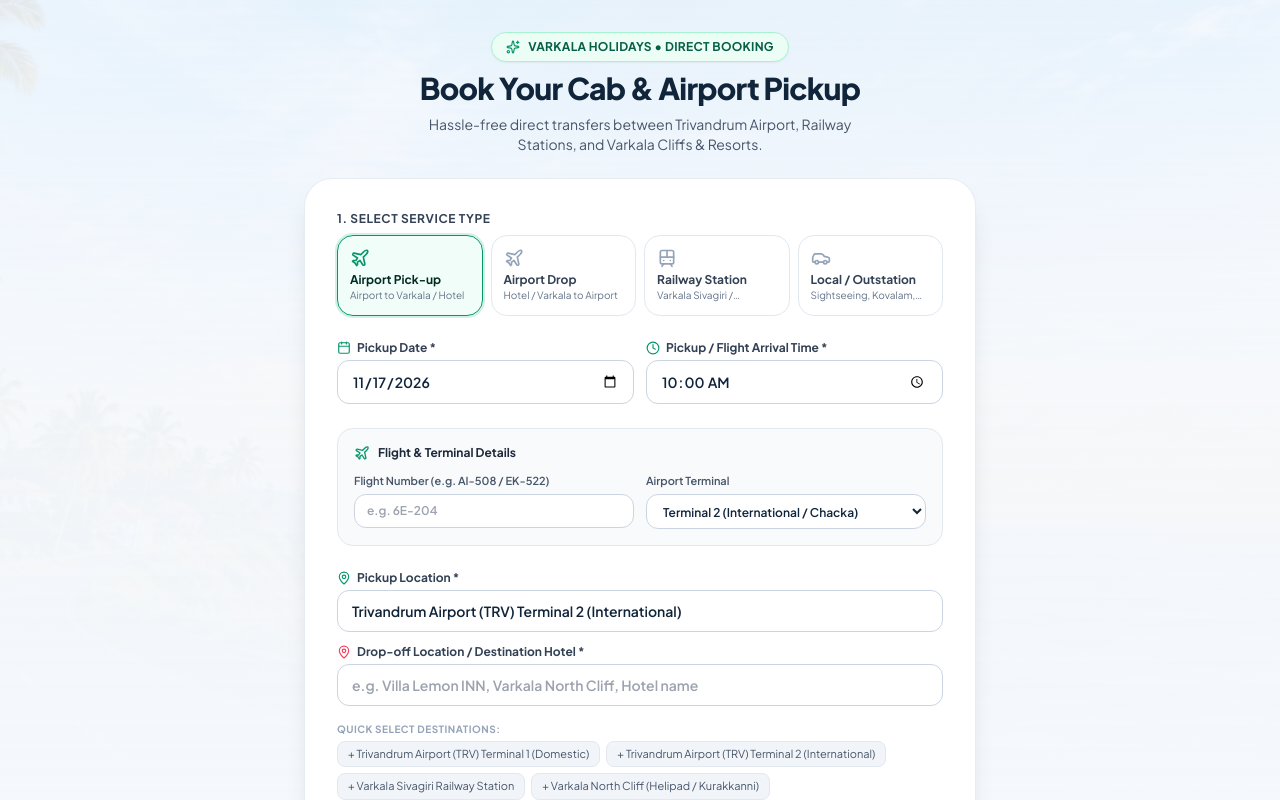
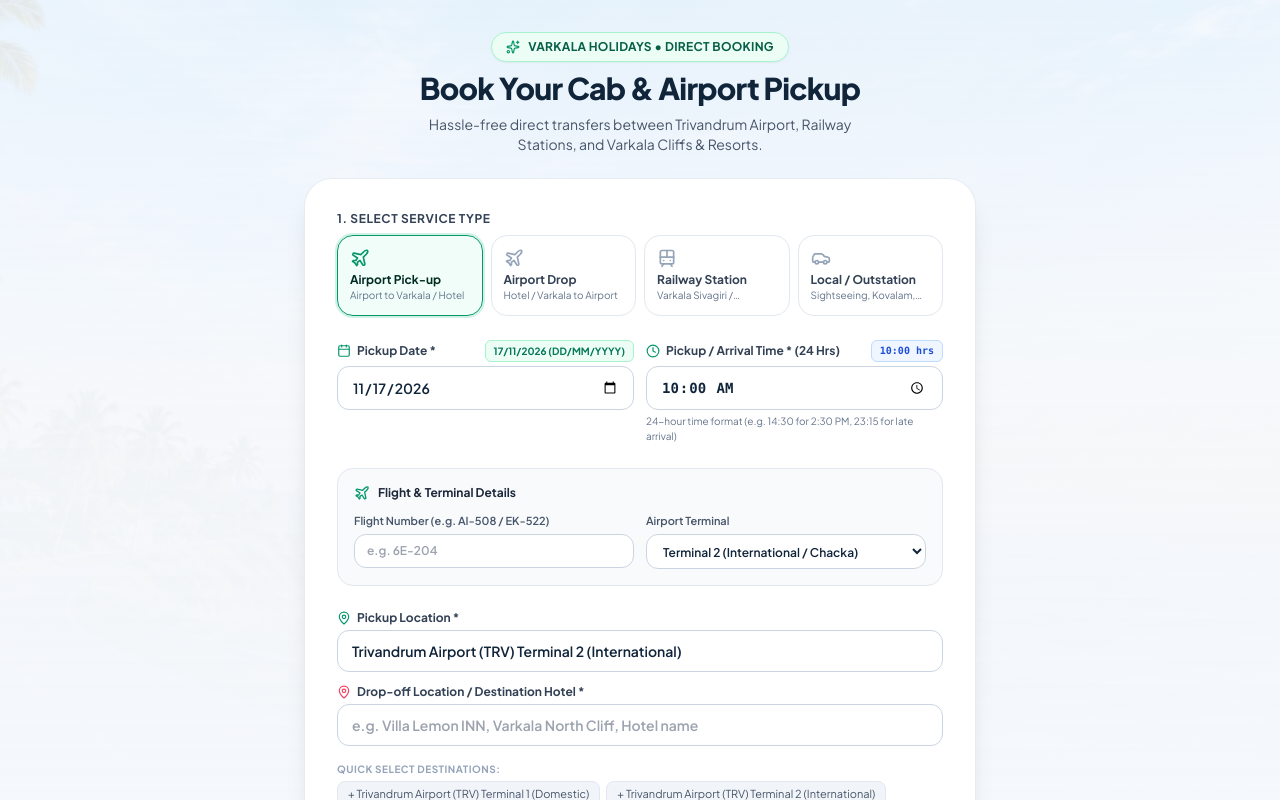
Before and after one commit to arjun-aji/villalemon-pickup, a React (Vite) app in the folder frontend/: page /book in a window 1280 px wide. Built offline with nearby package versions, Linux system fonts and the light colour scheme; no server answers.

Commit message:
Enforce 24-hour time format and DD/MM/YYYY date format across all forms, tables, and website pages

```diff
--- a/frontend/src/pages/admin/AddTripPage.tsx
+++ b/frontend/src/pages/admin/AddTripPage.tsx
@@ -828,7 +828,12 @@ const AddTripPage: React.FC = () => {
 
               <div className="grid grid-cols-2 gap-2">
                 <div>
-                  <label className="block font-semibold text-slate-700 mb-1">Duty Date *</label>
+                  <label className="block font-semibold text-slate-700 mb-1 flex items-center justify-between">
+                    <span>Duty Date *</span>
+                    <span className="text-[10px] text-emerald-700 font-bold bg-emerald-50 px-2 py-0.5 rounded-md border border-emerald-200">
+                      {formatDate(tripDate)} (DD/MM/YYYY)
+                    </span>
+                  </label>
                   <input
                     type="date"
                     value={tripDate}
@@ -838,14 +843,21 @@ const AddTripPage: React.FC = () => {
                   />
                 </div>
                 <div>
-                  <label className="block font-semibold text-slate-700 mb-1">Pickup Time *</label>
+                  <label className="block font-semibold text-slate-700 mb-1 flex items-center justify-between">
+                    <span>Pickup Time * (24 Hrs)</span>
+                    <span className="text-[10px] text-blue-700 font-bold bg-blue-50 px-2 py-0.5 rounded-md border border-blue-200 font-mono">
+                      {formatTime(pickupTime)} hrs
+                    </span>
+                  </label>
                   <input
                     type="time"
+                    step="60"
                     value={pickupTime}
                     onChange={e => setPickupTime(e.target.value)}
                     required
-                    className="w-full px-2.5 py-2 rounded-xl border border-slate-200 focus:ring-2 focus:ring-navy-primary/20 font-medium"
+                    className="w-full px-2.5 py-2 rounded-xl border border-slate-200 focus:ring-2 focus:ring-navy-primary/20 font-medium font-mono"
                   />
+                  <span className="text-[10px] text-slate-400 mt-0.5 block">24-hour time (e.g. 14:30 for 2:30 PM, 02:15 for night pickup)</span>
                 </div>
               </div>
             </div>
--- a/frontend/src/pages/admin/TripsPage.tsx
+++ b/frontend/src/pages/admin/TripsPage.tsx
@@ -3146,7 +3146,12 @@ const TripsPage: React.FC = () => {
           <form onSubmit={handleSaveTripEdit} className="space-y-4 text-xs">
             <div className="grid grid-cols-1 sm:grid-cols-3 gap-3">
               <div>
-                <label className="label">Trip Date *</label>
+                <label className="label flex items-center justify-between">
+                  <span>Trip Date *</span>
+                  <span className="text-[10px] text-emerald-700 font-bold bg-emerald-50 px-2 py-0.5 rounded-md border border-emerald-200">
+                    {formatDate(editForm.trip_date)} (DD/MM/YYYY)
+                  </span>
+                </label>
                 <input
                   type="date"
                   required
@@ -3156,14 +3161,21 @@ const TripsPage: React.FC = () => {
                 />
               </div>
               <div>
-                <label className="label">Pickup Time *</label>
+                <label className="label flex items-center justify-between">
+                  <span>Pickup Time * (24 Hrs)</span>
+                  <span className="text-[10px] text-blue-700 font-bold bg-blue-50 px-2 py-0.5 rounded-md border border-blue-200 font-mono">
+                    {formatTime(editForm.pickup_time)} hrs
+                  </span>
+                </label>
                 <input
                   type="time"
+                  step="60"
                   required
                   value={editForm.pickup_time}
                   onChange={e => setEditForm({ ...editForm, pickup_time: e.target.value })}
-                  className="input-field"
-                />
+                  className="input-field font-mono"
+                />
+                <span className="text-[10px] text-slate-400 mt-0.5 block">24-hour time format (e.g. 14:30)</span>
               </div>
               <div>
                 <label className="label">Trip Category *</label>
--- a/frontend/src/pages/public/ClientBookingPage.tsx
+++ b/frontend/src/pages/public/ClientBookingPage.tsx
@@ -19,6 +19,7 @@ import {
   Info,
 } from 'lucide-react';
 import { tripService } from '../../services/tripService';
+import { formatDate, formatTime } from '../../utils/formatters';
 
 const TRIP_CATEGORIES = [
   { id: 'Airport Pick-up', label: 'Airport Pick-up', icon: Plane, desc: 'Airport to Varkala / Hotel' },
@@ -190,7 +191,7 @@ const ClientBookingPage: React.FC = () => {
               </div>
               <div className="flex justify-between items-center pb-2 border-b border-slate-200">
                 <span className="text-slate-500 font-medium">Date & Time</span>
-                <span className="font-bold text-slate-900">{tripDate} at {pickupTime}</span>
+                <span className="font-bold text-slate-900">{formatDate(tripDate)} at {formatTime(pickupTime)} hrs</span>
               </div>
               <div className="flex justify-between items-center pb-2 border-b border-slate-200">
                 <span className="text-slate-500 font-medium">Pickup Location</span>
@@ -284,9 +285,14 @@ const ClientBookingPage: React.FC = () => {
             {/* 2. Date & Time */}
             <div className="grid grid-cols-1 sm:grid-cols-2 gap-3">
               <div>
-                <label className="block text-xs font-bold text-slate-700 mb-1 flex items-center gap-1.5">
-                  <Calendar className="w-3.5 h-3.5 text-emerald-600" />
-                  <span>Pickup Date *</span>
+                <label className="block text-xs font-bold text-slate-700 mb-1 flex items-center justify-between">
+                  <span className="flex items-center gap-1.5">
+                    <Calendar className="w-3.5 h-3.5 text-emerald-600" />
+                    <span>Pickup Date *</span>
+                  </span>
+                  <span className="text-[10px] text-emerald-700 font-bold bg-emerald-50 px-2 py-0.5 rounded-md border border-emerald-200">
+                    {formatDate(tripDate)} (DD/MM/YYYY)
+                  </span>
                 </label>
                 <input
                   type="date"
@@ -299,17 +305,26 @@ const ClientBookingPage: React.FC = () => {
               </div>
 
               <div>
-                <label className="block text-xs font-bold text-slate-700 mb-1 flex items-center gap-1.5">
-                  <Clock className="w-3.5 h-3.5 text-emerald-600" />
-                  <span>Pickup / Flight Arrival Time *</span>
+                <label className="block text-xs font-bold text-slate-700 mb-1 flex items-center justify-between">
+                  <span className="flex items-center gap-1.5">
+                    <Clock className="w-3.5 h-3.5 text-emerald-600" />
+                    <span>Pickup / Arrival Time * (24 Hrs)</span>
+                  </span>
+                  <span className="text-[10px] text-blue-700 font-bold bg-blue-50 px-2 py-0.5 rounded-md border border-blue-200 font-mono">
+                    {formatTime(pickupTime)} hrs
+                  </span>
                 </label>
                 <input
                   type="time"
+                  step="60"
                   value={pickupTime}
                   onChange={e => setPickupTime(e.target.value)}
                   required
-                  className="w-full px-3.5 py-2.5 rounded-xl border border-slate-300 text-sm font-semibold focus:ring-2 focus:ring-emerald-500 focus:border-emerald-500 outline-none"
+                  className="w-full px-3.5 py-2.5 rounded-xl border border-slate-300 text-sm font-semibold focus:ring-2 focus:ring-emerald-500 focus:border-emerald-500 outline-none font-mono"
                 />
+                <span className="text-[10px] text-slate-500 mt-1 block">
+                  24-hour time format (e.g. 14:30 for 2:30 PM, 23:15 for late arrival)
+                </span>
               </div>
             </div>
 
--- a/frontend/src/utils/formatters.ts
+++ b/frontend/src/utils/formatters.ts
@@ -25,16 +25,21 @@ export const formatDate = (dateStr?: string | null): string => {
   const trimmed = dateStr.trim();
   if (!trimmed) return '-';
 
-  // Already in DD-MM-YYYY format
+  // Already in DD/MM/YYYY format
+  if (/^\d{2}\/\d{2}\/\d{4}$/.test(trimmed)) {
+    return trimmed;
+  }
+
+  // Already in DD-MM-YYYY format -> convert to DD/MM/YYYY
   if (/^\d{2}-\d{2}-\d{4}$/.test(trimmed)) {
-    return trimmed;
+    return trimmed.replace(/-/g, '/');
   }
 
   // Pure ISO date format: YYYY-MM-DD
   const ymdMatch = trimmed.match(/^(\d{4})-(\d{2})-(\d{2})$/);
   if (ymdMatch) {
     const [, y, m, d] = ymdMatch;
-    return `${d}-${m}-${y}`;
+    return `${d}/${m}/${y}`;
   }
 
   // Full timestamp or ISO string (e.g. 2026-11-22T08:30:00Z)
@@ -43,7 +48,7 @@ export const formatDate = (dateStr?: string | null): string => {
   const d = String(date.getDate()).padStart(2, '0');
   const m = String(date.getMonth() + 1).padStart(2, '0');
   const y = date.getFullYear();
-  return `${d}-${m}-${y}`;
+  return `${d}/${m}/${y}`;
 };
 
 export const formatTime = (timeStr?: string | null): string => {
@@ -51,7 +56,7 @@ export const formatTime = (timeStr?: string | null): string => {
   const trimmed = timeStr.trim();
   if (!trimmed) return '-';
 
-  // Convert 12-hour AM/PM string (e.g. "02:30 PM", "9:15 AM") into 24-hour "HH:mm"
+  // Convert 12-hour AM/PM string (e.g. "02:30 PM", "9:15 AM", "2:30pm") into 24-hour "HH:mm"
   const ampmMatch = trimmed.match(/^(\d{1,2}):(\d{1,2})(?::\d{1,2})?\s*(AM|PM)$/i);
   if (ampmMatch) {
     let h = parseInt(ampmMatch[1], 10);
@@ -62,7 +67,17 @@ export const formatTime = (timeStr?: string | null): string => {
     return `${String(h).padStart(2, '0')}:${m}`;
   }
 
-  // Already 24-hour string (e.g. "14:30", "14:30:00", "9:15")
+  // Single hour with am/pm (e.g. "2 PM")
+  const hourAmPm = trimmed.match(/^(\d{1,2})\s*(AM|PM)$/i);
+  if (hourAmPm) {
+    let h = parseInt(hourAmPm[1], 10);
+    const period = hourAmPm[2].toUpperCase();
+    if (period === 'PM' && h < 12) h += 12;
+    if (period === 'AM' && h === 12) h = 0;
+    return `${String(h).padStart(2, '0')}:00`;
+  }
+
+  // Already 24-hour string (e.g. "14:30", "14:30:00", "09:15", "9:15")
   const parts = trimmed.split(':');
   if (parts.length >= 2) {
     const h = parseInt(parts[0], 10);
@@ -70,6 +85,14 @@ export const formatTime = (timeStr?: string | null): string => {
     if (!isNaN(h)) {
       return `${String(h).padStart(2, '0')}:${m}`;
     }
+  }
+
+  // Date/ISO timestamp with time
+  const d = new Date(trimmed);
+  if (!isNaN(d.getTime()) && trimmed.includes('T')) {
+    const hh = String(d.getHours()).padStart(2, '0');
+    const mm = String(d.getMinutes()).padStart(2, '0');
+    return `${hh}:${mm}`;
   }
 
   return timeStr;
@@ -84,7 +107,7 @@ export const formatDateTime = (dateStr?: string | null): string => {
   const y = date.getFullYear();
   const hh = String(date.getHours()).padStart(2, '0');
   const mm = String(date.getMinutes()).padStart(2, '0');
-  return `${d}-${m}-${y} ${hh}:${mm}`;
+  return `${d}/${m}/${y} ${hh}:${mm}`;
 };
 
 export const getMonthName = (month: number): string => {
@@ -96,7 +119,7 @@ export const getMonthName = (month: number): string => {
 };
 
 /**
- * Normalizes any date string (YYYY-MM-DD, DD-MM-YYYY, or ISO timestamp) to YYYY-MM-DD
+ * Normalizes any date string (YYYY-MM-DD, DD/MM/YYYY, DD-MM-YYYY, or ISO timestamp) to YYYY-MM-DD
  */
 export const normalizeToYMD = (dateStr?: string | null): string => {
   if (!dateStr) return '';
@@ -109,8 +132,8 @@ export const normalizeToYMD = (dateStr?: string | null): string => {
     return `${ymdMatch[1]}-${ymdMatch[2]}-${ymdMatch[3]}`;
   }
 
-  // DD-MM-YYYY
-  const dmyMatch = trimmed.match(/^(\d{2})-(\d{2})-(\d{4})/);
+  // DD/MM/YYYY or DD-MM-YYYY
+  const dmyMatch = trimmed.match(/^(\d{2})[/-](\d{2})[/-](\d{4})/);
   if (dmyMatch) {
     return `${dmyMatch[3]}-${dmyMatch[2]}-${dmyMatch[1]}`;
   }
```
Also changed, not shown: frontend/src/pages/organization/OrganizationSubmitTrip.tsx (+14 -5 lines).
